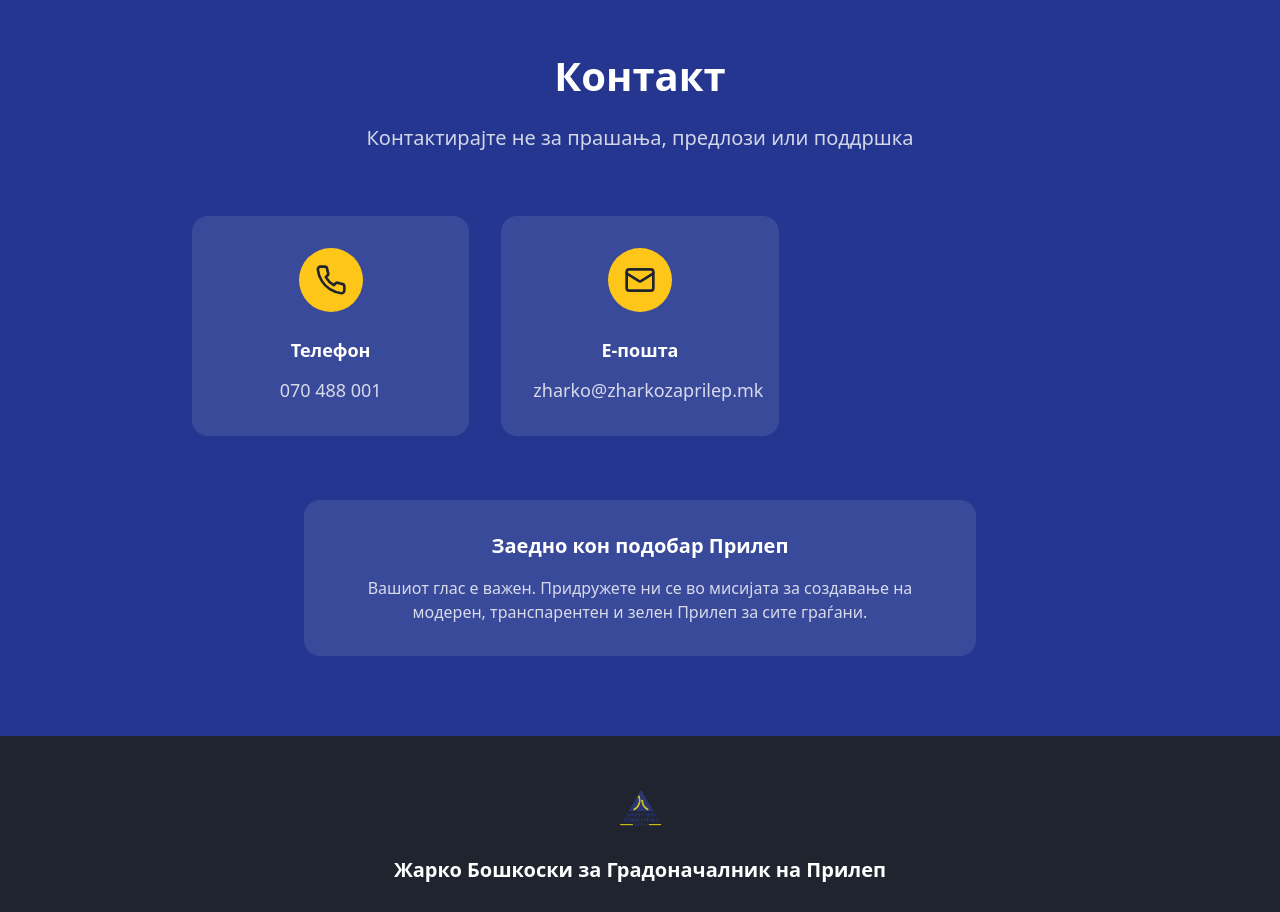
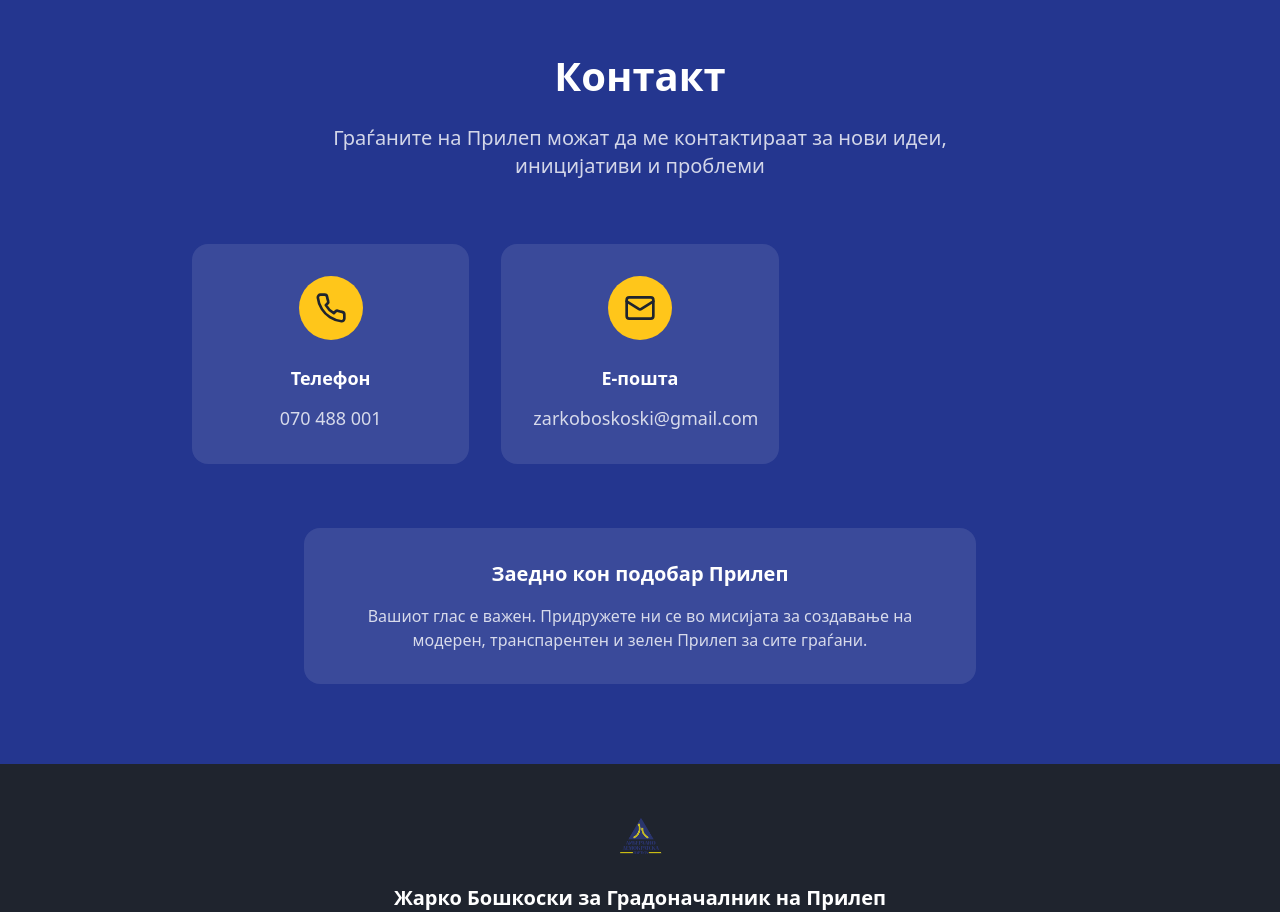
Before and after one commit to martinboshkoski/zharko-prilep-vision, a React (Vite) app: page / in a window 1280 px wide. Shown: the part 4180-5092 px from the top of the page. Built offline with nearby package versions, Linux system fonts and the light colour scheme; the HTML template or start-up script is replaced by a standard one.

Commit message:
Add contact info to section

```diff
--- a/src/components/ContactSection.tsx
+++ b/src/components/ContactSection.tsx
@@ -11,8 +11,8 @@ const ContactSection = () => {
     {
       icon: Mail,
       label: "Е-пошта",
-      value: "zharko@zharkozaprilep.mk",
-      href: "mailto:zharko@zharkozaprilep.mk"
+      value: "zarkoboskoski@gmail.com",
+      href: "mailto:zarkoboskoski@gmail.com"
     },
     // {
     //   icon: Globe,
@@ -30,7 +30,7 @@ const ContactSection = () => {
             Контакт
           </h2>
           <p className="text-xl text-primary-foreground/80 max-w-2xl mx-auto">
-            Контактирајте не за прашања, предлози или поддршка
+            Граѓаните на Прилеп можат да ме контактираат за нови идеи, иницијативи и проблеми
           </p>
         </div>
 
```
